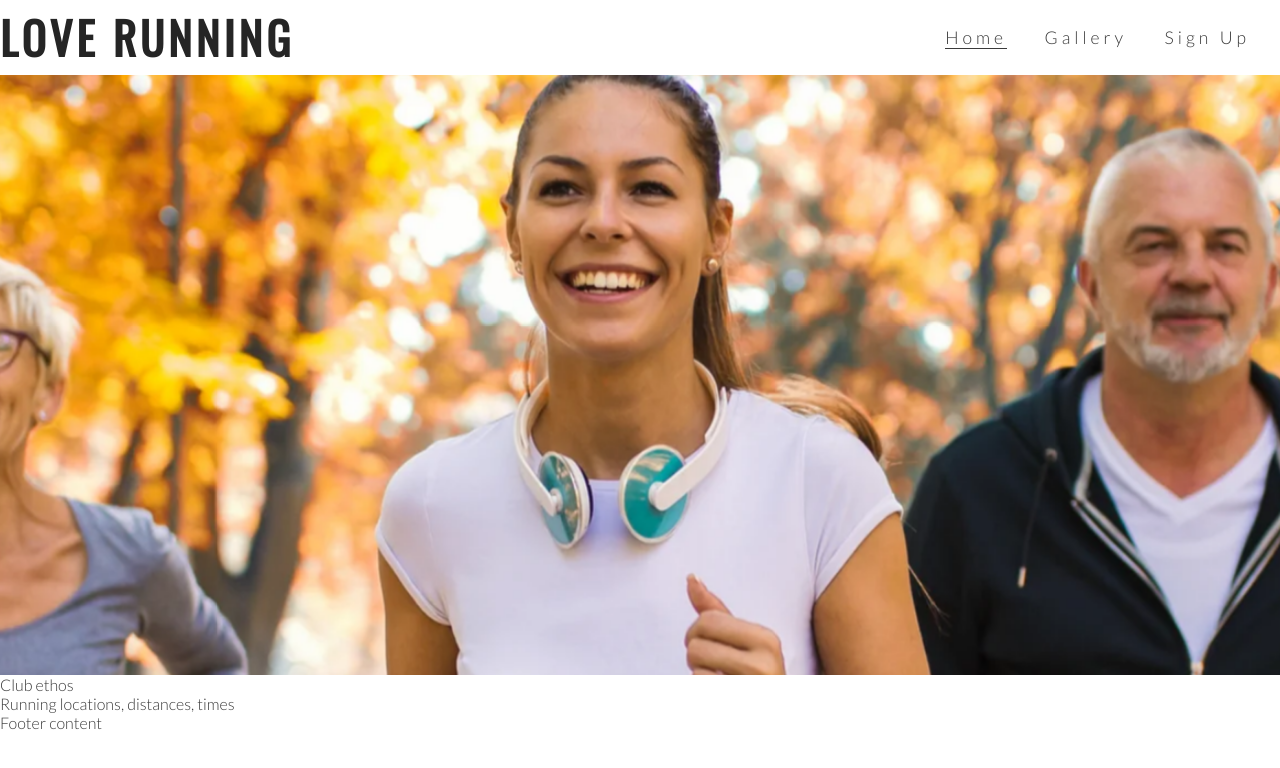
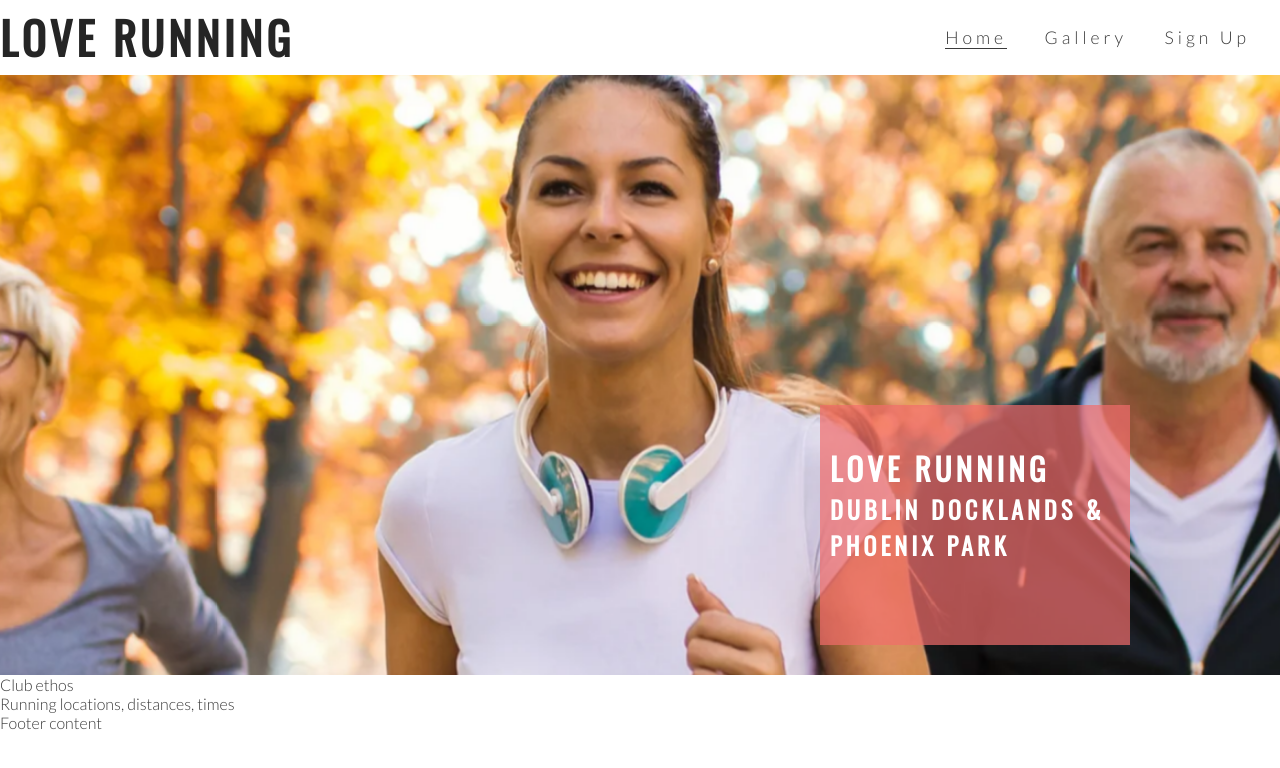
Before and after one commit to SiJiL82/LoveRunning, a plain HTML site: page index.html in a window 1280 px wide. Drawn offline with nearby package versions, Linux system fonts and the light colour scheme.

Commit message:
Add cover text and style

```diff
--- a/assets/css/style.css
+++ b/assets/css/style.css
@@ -59,6 +59,11 @@ nav {
     height: 600px;
     width: 100%;
     overflow: hidden;
+    position: relative;
+}
+
+#cover-text, #cover-text h2 {
+    color: #ffffff;
 }
 
 #hero-image {
@@ -71,6 +76,7 @@ nav {
     animation-fill-mode: forwards;
 }
 
+
 /* creates the level of zoom for hero image */
 @keyframes hero-zoom {
     from{
@@ -80,3 +86,21 @@ nav {
         transform: scale(1.1);
     }
 }
+
+#cover-text {
+    font-size: 130%;
+    font-family: Oswald, sans-serif;
+    text-transform: uppercase;
+    letter-spacing: 4px;
+
+    width: 300px;
+    height: 200px;
+    padding-top: 40px;
+    padding-left: 10px;
+    background-color: rgba(241, 109, 107, 0.7);
+
+    bottom: 30px;
+    right: 150px;
+
+    position: absolute;
+}
--- a/index.html
+++ b/index.html
@@ -26,8 +26,11 @@
     </header>
     <section id="hero-outer">
         <div id="hero-image">
-
-        </div>>
+        </div>
+        <div id="cover-text">
+            <h2>Love Running</h2>
+            <h3>Dublin Docklands & Phoenix Park</h3>
+        </div>
     </section>
     <section>
         Club ethos
```
